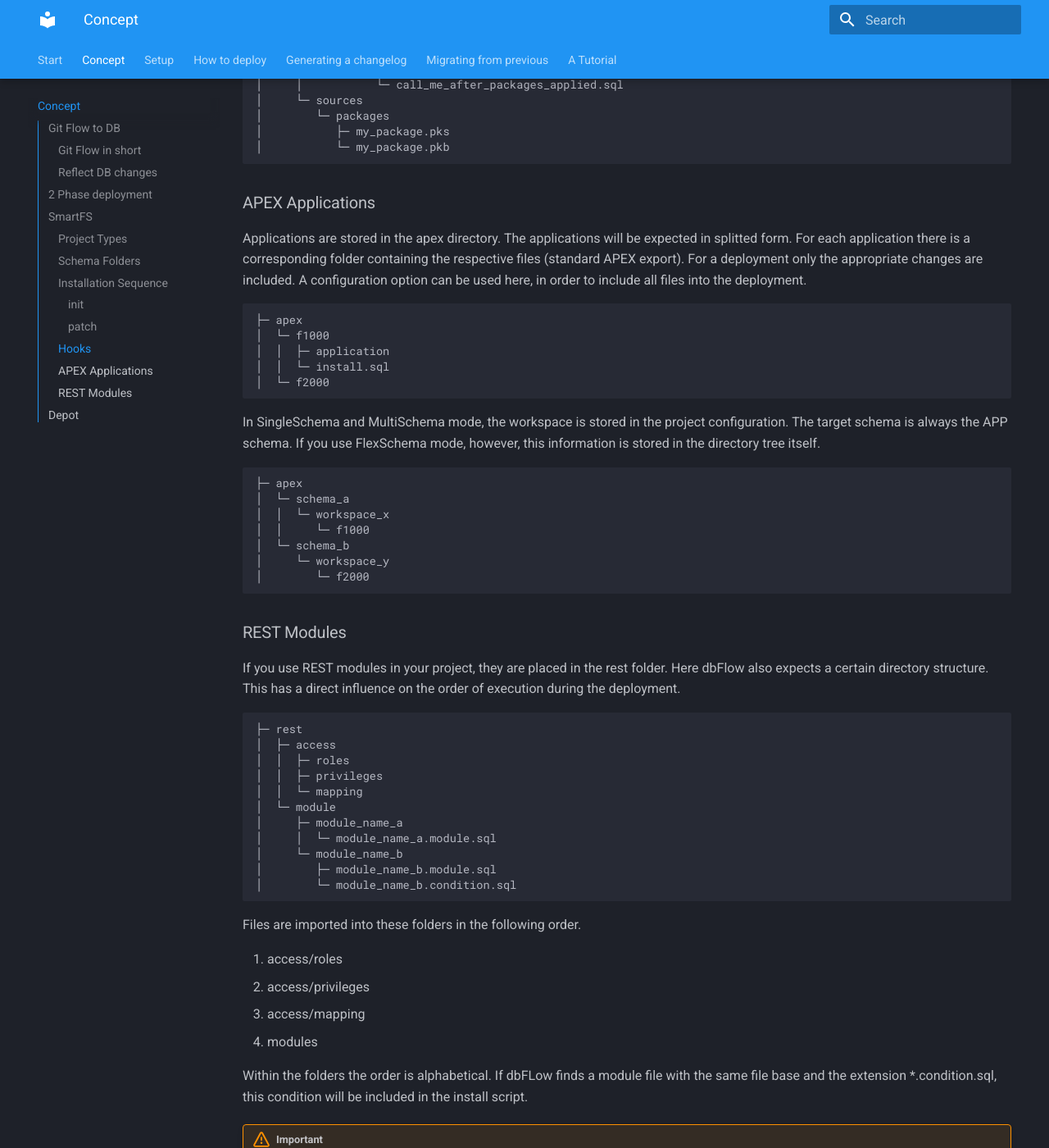
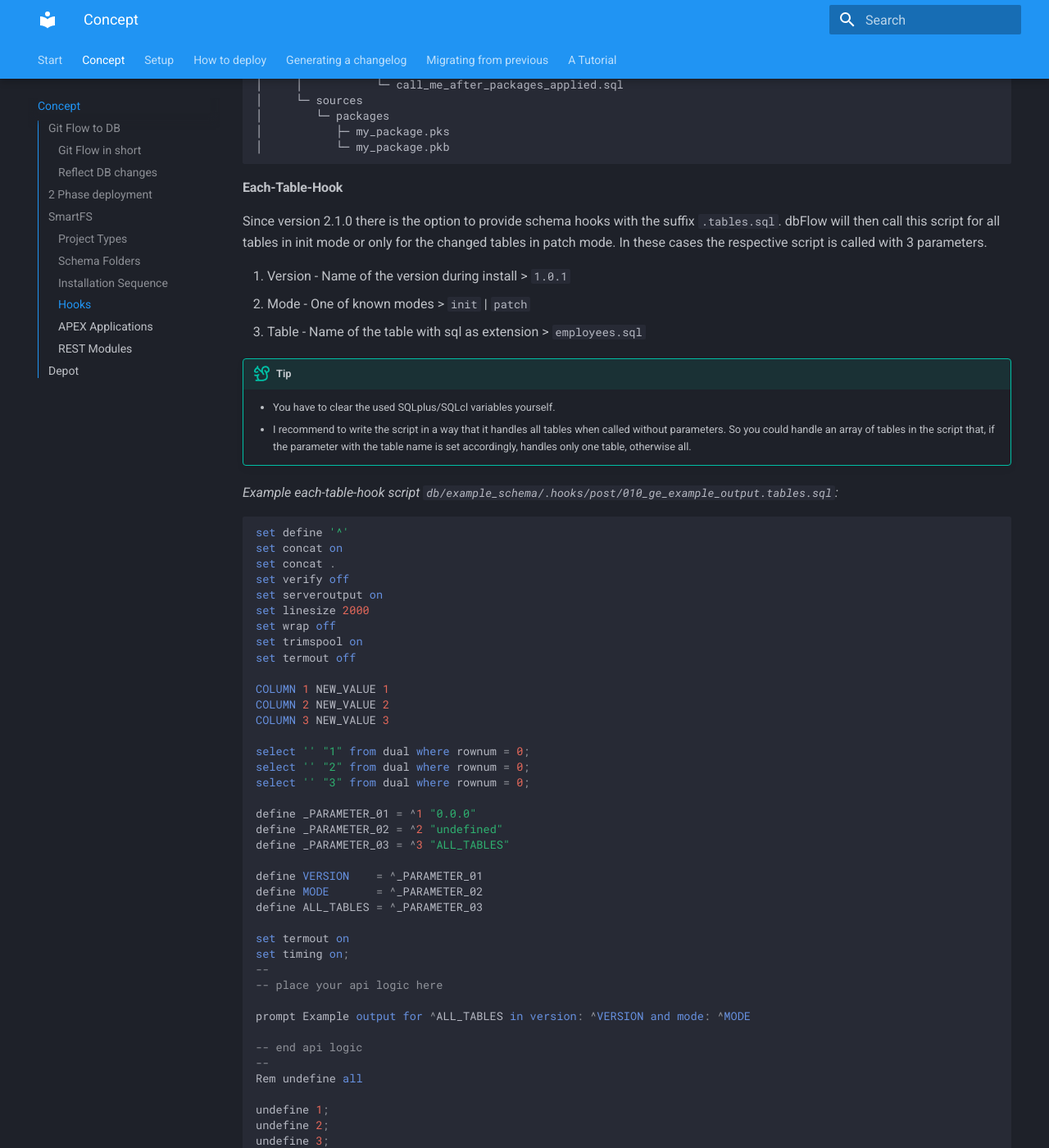
Before and after one commit to MaikMichel/dbFlow, an MkDocs documentation site: the page built from docs/concept.md, in a window 1280 px wide and 1400 px high, scrolled down 11130 px. Shown: the whole window at 82% size. Built offline with MkDocs 1.6.1 and Material for MkDocs 9.7.7, drawn with Linux system fonts in a browser that asks for light colours; some of the changed text lies outside the part shown.

Commit message:
Modified documentation

````diff
--- a/docs/concept.md
+++ b/docs/concept.md
@@ -296,6 +296,76 @@ To execute a hook on a specific object type, you can add this structure to the c
 │           └─ my_package.pkb
 ```
 
+#### Each-Table-Hook
+Since version 2.1.0 there is the option to provide schema hooks with the suffix `.tables.sql`. dbFlow will then call this script for all tables in init mode or only for the changed tables in patch mode. In these cases the respective script is called with 3 parameters.
+
+1. Version - Name of the version during install > `1.0.1`
+2. Mode    - One of known modes > `init` | `patch`
+3. Table   - Name of the table with sql as extension > `employees.sql`
+
+
+!!! tip
+
+    - You have to clear the used SQLplus/SQLcl variables yourself.
+    - I recommend to write the script in a way that it handles all tables when called without parameters. So you could handle an array of tables in the script that, if the parameter with the table name is set accordingly, handles only one table, otherwise all.
+
+
+*Example each-table-hook script `db/example_schema/.hooks/post/010_ge_example_output.tables.sql`:*
+
+```sql
+set define '^'
+set concat on
+set concat .
+set verify off
+set serveroutput on
+set linesize 2000
+set wrap off
+set trimspool on
+set termout off
+
+COLUMN 1 NEW_VALUE 1
+COLUMN 2 NEW_VALUE 2
+COLUMN 3 NEW_VALUE 3
+
+select '' "1" from dual where rownum = 0;
+select '' "2" from dual where rownum = 0;
+select '' "3" from dual where rownum = 0;
+
+define _PARAMETER_01 = ^1 "0.0.0"
+define _PARAMETER_02 = ^2 "undefined"
+define _PARAMETER_03 = ^3 "ALL_TABLES"
+
+define VERSION    = ^_PARAMETER_01
+define MODE       = ^_PARAMETER_02
+define ALL_TABLES = ^_PARAMETER_03
+
+set termout on
+set timing on;
+--
+-- place your api logic here
+
+prompt Example output for ^ALL_TABLES in version: ^VERSION and mode: ^MODE
+
+-- end api logic
+--
+Rem undefine all
+
+undefine 1;
+undefine 2;
+undefine 3;
+
+undefine _PARAMETER_01;
+undefine _PARAMETER_02;
+undefine _PARAMETER_03;
+
+undefine VERSION;
+undefine MODE;
+undefine ALL_TABLES;
+
+
+```
+
+
 ### APEX Applications
 
 Applications are stored in the apex directory. The applications will be expected in splitted form. For each application there is a corresponding folder containing the respective files (standard APEX export). For a deployment only the appropriate changes are included. A configuration option can be used here, in order to include all files into the deployment.
--- a/mkdocs.yml
+++ b/mkdocs.yml
@@ -17,7 +17,7 @@ theme:
     - navigation.tabs.sticky
     # - navigation.expand
     - navigation.indexes
-    - navigation.sections
+    # - navigation.sections
     - toc.follow
     - toc.integrate
     - navigation.top
@@ -48,3 +48,5 @@ markdown_extensions:
   - md_in_html
   - pymdownx.tasklist:
       custom_checkbox: true
+  - toc:
+      toc_depth: 3
````
Also changed, not shown: docs/deployment.md (+31 -6 lines).
